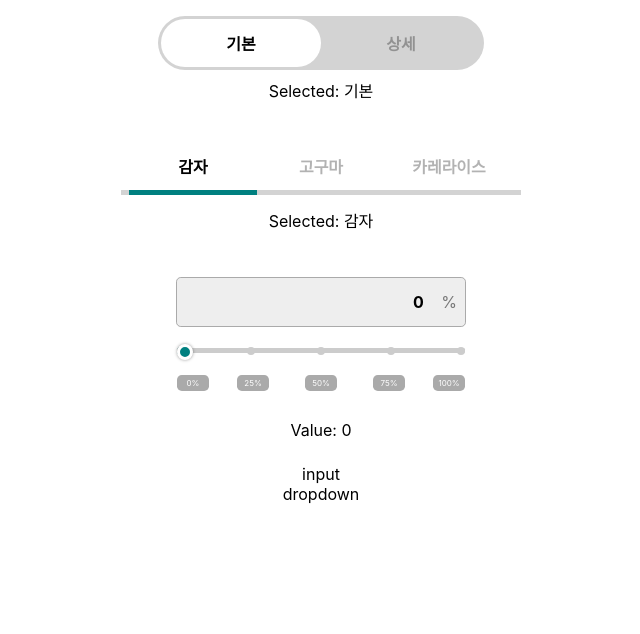
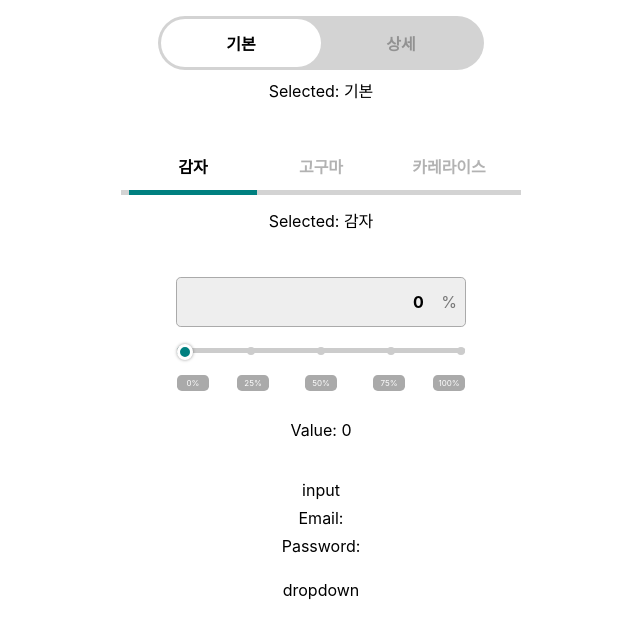
Before and after one commit to chichoon/wanted_pre_onboarding, a React (Create React App) app: page / in a window 1280 px wide. Shown: the top 634 px of the page, without its empty margins (319-959 px from the left). Built offline with nearby package versions, Linux system fonts and the light colour scheme.

Commit message:
Feat: Input 기본 세팅 (상태값 넘겨주기, 받아오기)

```diff
--- a/src/App.js
+++ b/src/App.js
@@ -9,6 +9,8 @@ function App() {
   const [toggleSelected, setToggleSelected] = useState('');
   const [tabSelected, setTabSelected] = useState('');
   const [sliderValue, setSliderValue] = useState(0);
+  const [inputEmail, setInputEmail] = useState('');
+  const [inputPassword, setInputPassword] = useState('');
 
   return (
     <div className="App">
@@ -31,7 +33,14 @@ function App() {
         <Slider setFunc={setSliderValue} />
         <div>Value: {sliderValue}</div>
       </ComponentWrapper>
-      <Input />
+      <ComponentWrapper>
+        <Input
+          setFuncEmail={setInputEmail}
+          setFuncPassword={setInputPassword}
+        />
+        <div>Email: {inputEmail}</div>
+        <div>Password: {inputPassword}</div>
+      </ComponentWrapper>
       <Dropdown />
     </div>
   );
--- a/src/components/Input.js
+++ b/src/components/Input.js
@@ -1,6 +1,13 @@
-import React from 'react';
+import React, { useEffect, useState } from 'react';
 
-const Input = () => {
+const Input = ({ setFuncEmail, setFuncPassword }) => {
+  const [inputEmail, setInputEmail] = useState('');
+  const [inputPassword, setInputPassword] = useState('');
+
+  useEffect(() => {
+    setFuncEmail(inputEmail);
+    setFuncPassword(inputPassword);
+  });
   return <div>input</div>;
 };
 
```
